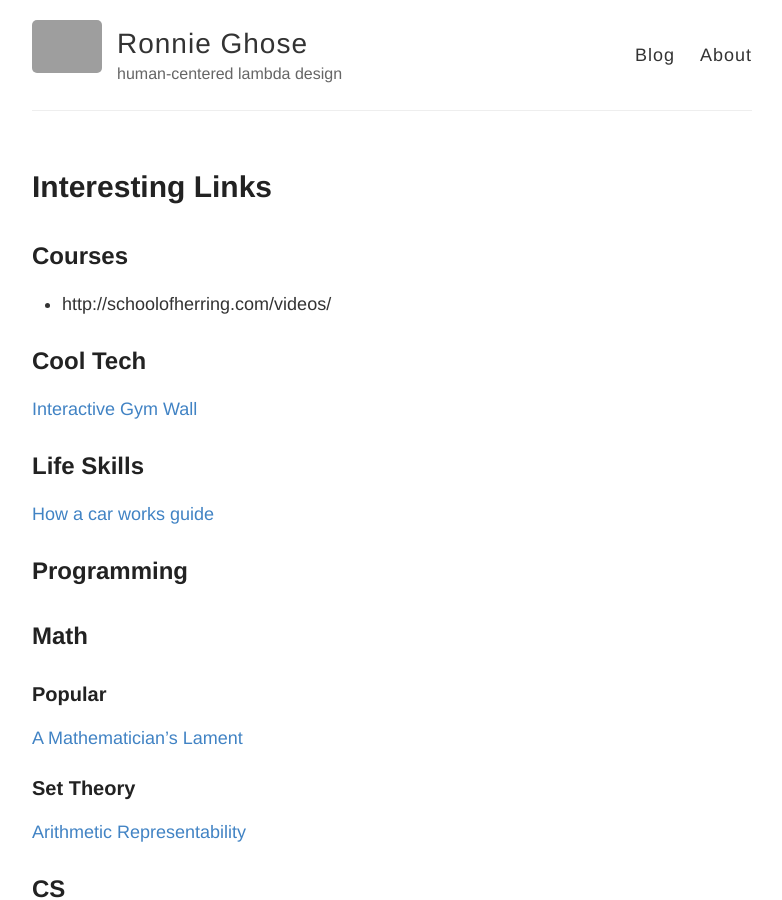
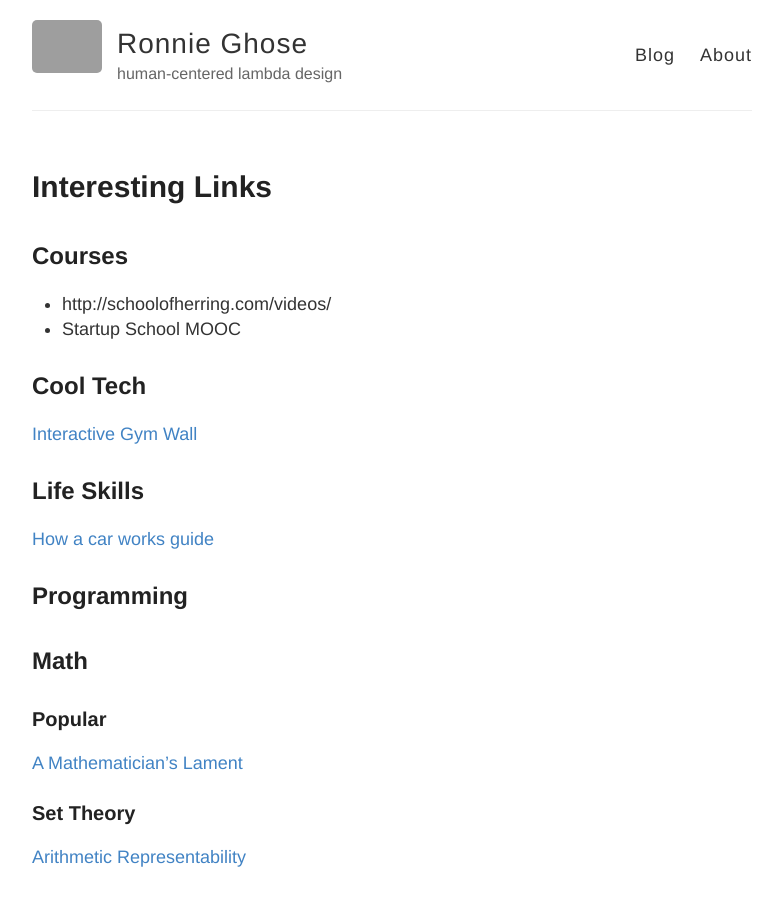
Before and after one commit to RONNCC/ronncc.github, a Jekyll site: the page built from _posts/2016-1-1-InterestingLinks.md, in a window 1280 px wide and 900 px high. Shown: the whole window, without its empty margins (248-1030 px from the left). Built offline with Jekyll 4.4.1, drawn with Linux system fonts in a browser that asks for light colours; comment, search, counter and statistics services are not loaded; grey boxes are pictures that could not be loaded.

Commit message:
Updated 2016-1-1-InterestingLinks.md

```diff
--- a/_posts/2016-1-1-InterestingLinks.md
+++ b/_posts/2016-1-1-InterestingLinks.md
@@ -13,7 +13,7 @@ title: Interesting Links
 ---
 ## Courses
 - http://schoolofherring.com/videos/
-
+- Startup School MOOC
 
 ## Cool Tech
 
```
